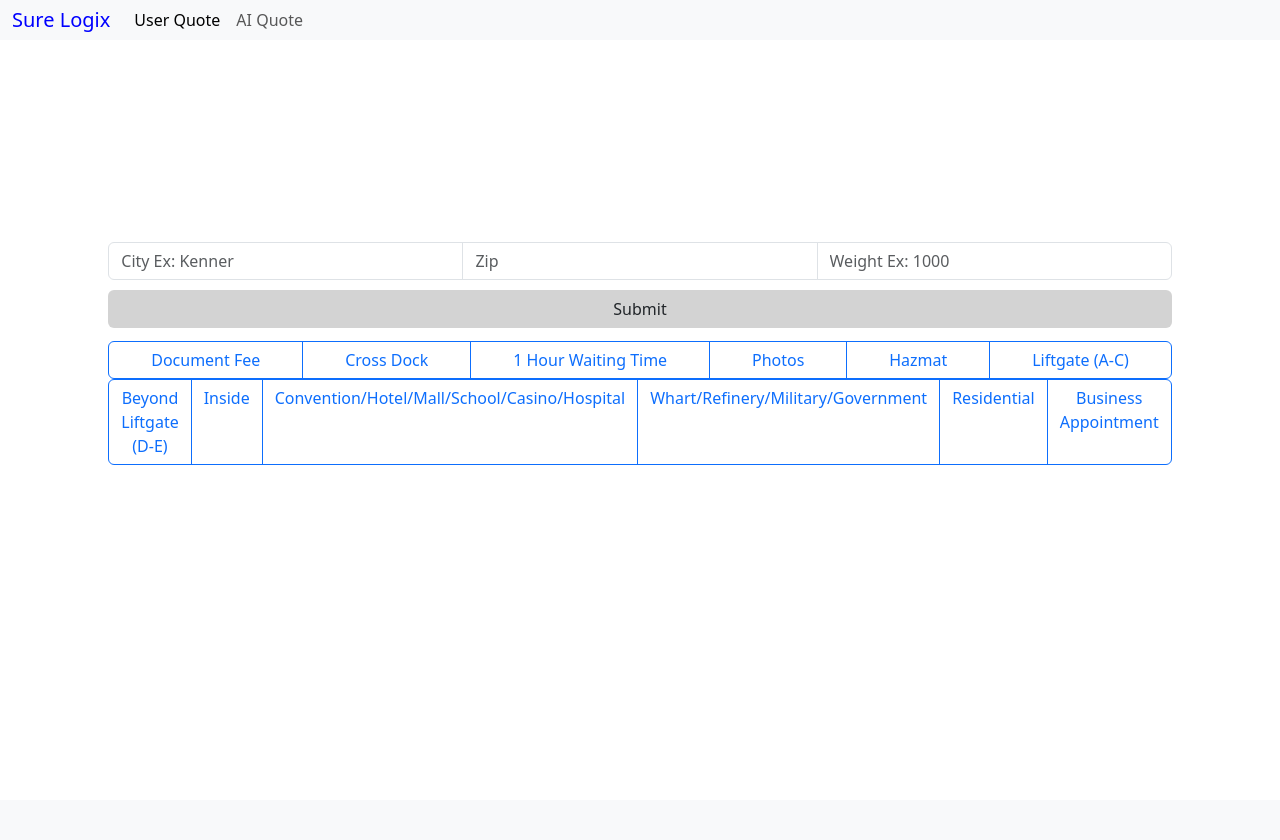
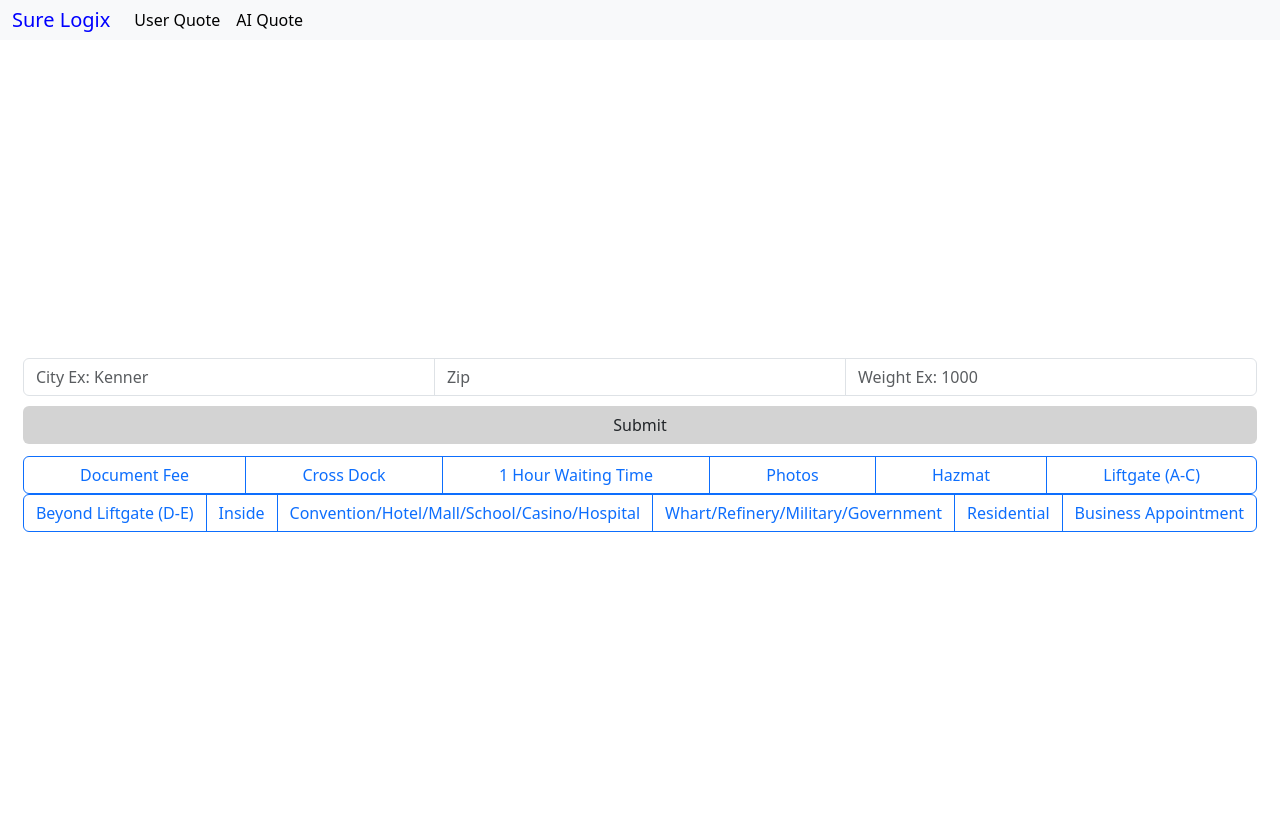
Before and after one commit to Xcelvi/Distance-and-Rate-Calculator, a Flask app: page / in a window 1280 px wide. Before the commit the page ends 465 px from the top, so only its background shows below. Run offline with Flask 3, Linux system fonts and the light colour scheme; data that the repository does not hold is empty; some libraries are stand-ins or nearby versions.

Commit message:
Added a textbox to ai.html, and edited the style sheet to actually have everything centered.

```diff
--- a/static/style.css
+++ b/static/style.css
@@ -1,15 +1,14 @@
-body{
+html, body{
+    margin: 0;
     padding: 0px;
-
+    height: 100%;
 }
 
 #page {
     display: grid;
     width: 100%;
-    height: 100%;
     justify-content: center;
     align-items: center;
-    padding: 15%;
 }
 .navbar-brand{
     color: blue;
--- a/templates/base.html
+++ b/templates/base.html
@@ -34,15 +34,15 @@
             <a class="nav-link active" href="{{ url_for('index') }}">User Quote</a>
           </li>
           <li class="nav-item">
-            <a class="nav-link" href="{{ url_for('ai') }}">AI Quote</a>
+            <a class="nav-link active" href="{{ url_for('ai') }}">AI Quote</a>
           </li>
         </ul>
       </div>
     </div>
   </nav>
 
-  {% block body %}{% endblock %}
 
   <script type="module" src="{{ url_for('static', filename='script.js') }}"></script>
+  {% block body %}{% endblock %}
 </body>
 </html>
--- a/templates/index.html
+++ b/templates/index.html
@@ -3,7 +3,8 @@
 {% block head %}{% endblock %}
 
 {%block body%}
-  <div id="page">
+  <div style="display: flex; flex-direction: column; justify-content: center; align-items: center; height: 100%;">
+    <div id="page" style="padding: 0px 0px 0px 0px;">
 
           <div class="input-group flex-nowrap" style="padding: 10px 0px 10px 0px;">
         <input type="text" class="form-control" placeholder="City Ex: Kenner" aria-label="Address" aria-describedby="addon-wrapping" id="address">
@@ -51,4 +52,5 @@
       </div>
       <div style="display: flex; justify-content: center;" id="ID"></div>
     </div>
+  </div>
 {%endblock%}
```
Also changed, not shown: templates/ai.html (+11 -2 lines). Lines whose indentation alone changed are shown as unchanged.
